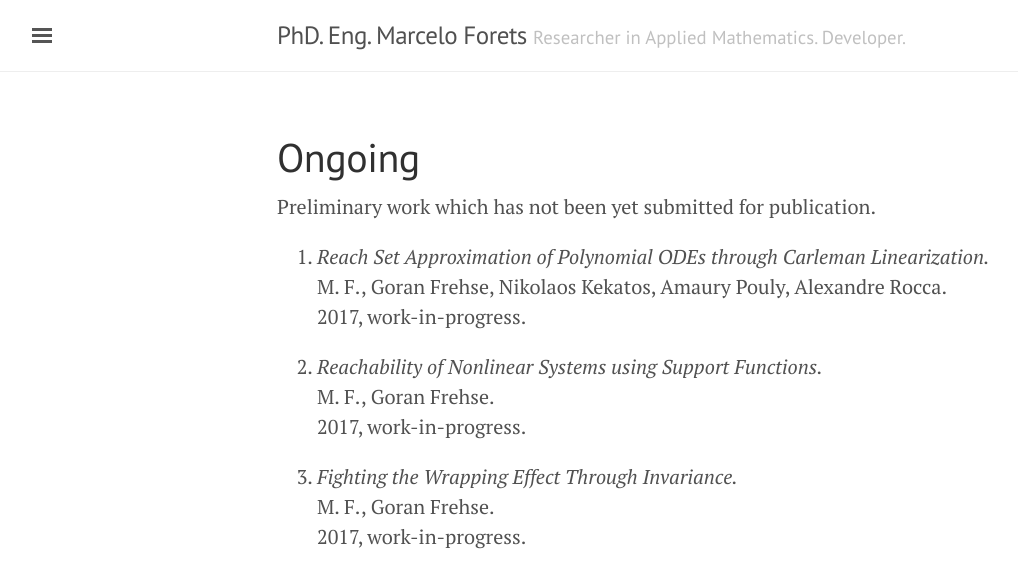
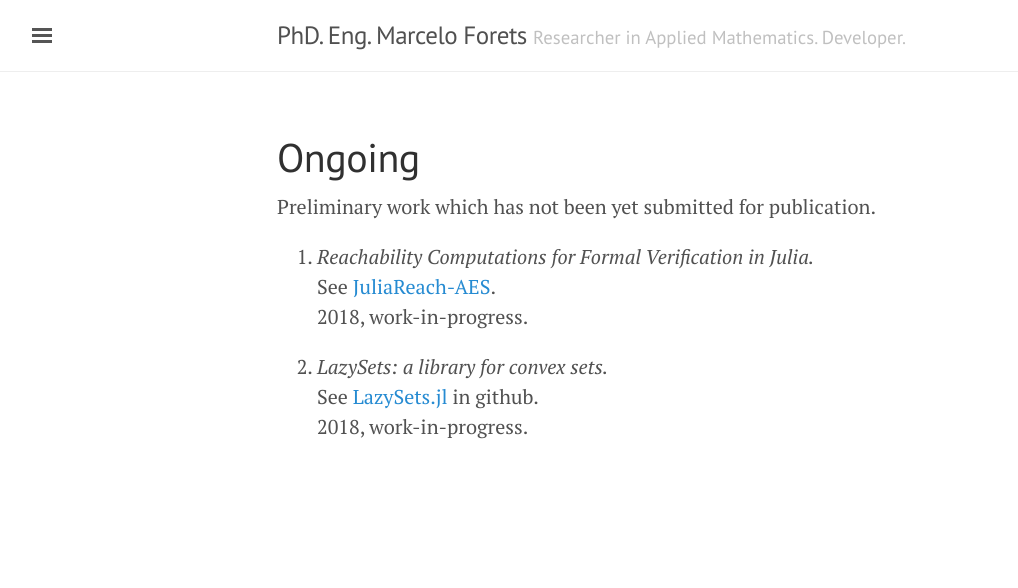
Before and after one commit to mforets/mforets.github.io, a Jekyll site: the page built from ongoing.md, in a window 1280 px wide. Shown: the top 588 px of the page, without its empty margins (3-1021 px from the left). Built offline with Jekyll 4.4.1, drawn with Linux system fonts in a browser that asks for light colours; nearby versions of some CDN libraries.

Commit message:
update ongoing

```diff
--- a/ongoing.md
+++ b/ongoing.md
@@ -5,11 +5,13 @@ title: "Ongoing"
 
 Preliminary work which has not been yet submitted for publication.
 
-2. *Reach Set Approximation of Polynomial ODEs through Carleman Linearization.* <br> M. F., Goran Frehse, Nikolaos Kekatos, Amaury Pouly, Alexandre Rocca. <br> 2017, work-in-progress.
+1. *Reachability Computations for Formal Verification in Julia.*
+<br> See [JuliaReach-AES](https://github.com/JuliaReach/JuliaReach-AES).
+<br> 2018, work-in-progress.
 
-3. *Reachability of Nonlinear Systems using Support Functions.* <br> M. F., Goran Frehse. <br> 2017, work-in-progress.
-
-4. *Fighting the Wrapping Effect Through Invariance.* <br> M. F., Goran Frehse. <br> 2017, work-in-progress.
+2. *LazySets: a library for convex sets.*
+<br> See [LazySets.jl](https://github.com/JuliaReach/LazySets.jl) in github.
+<br> 2018, work-in-progress.
 
 <div class="posts">
   {% for post in paginator.posts %}
```
Also changed, not shown: Gemfile.lock.
